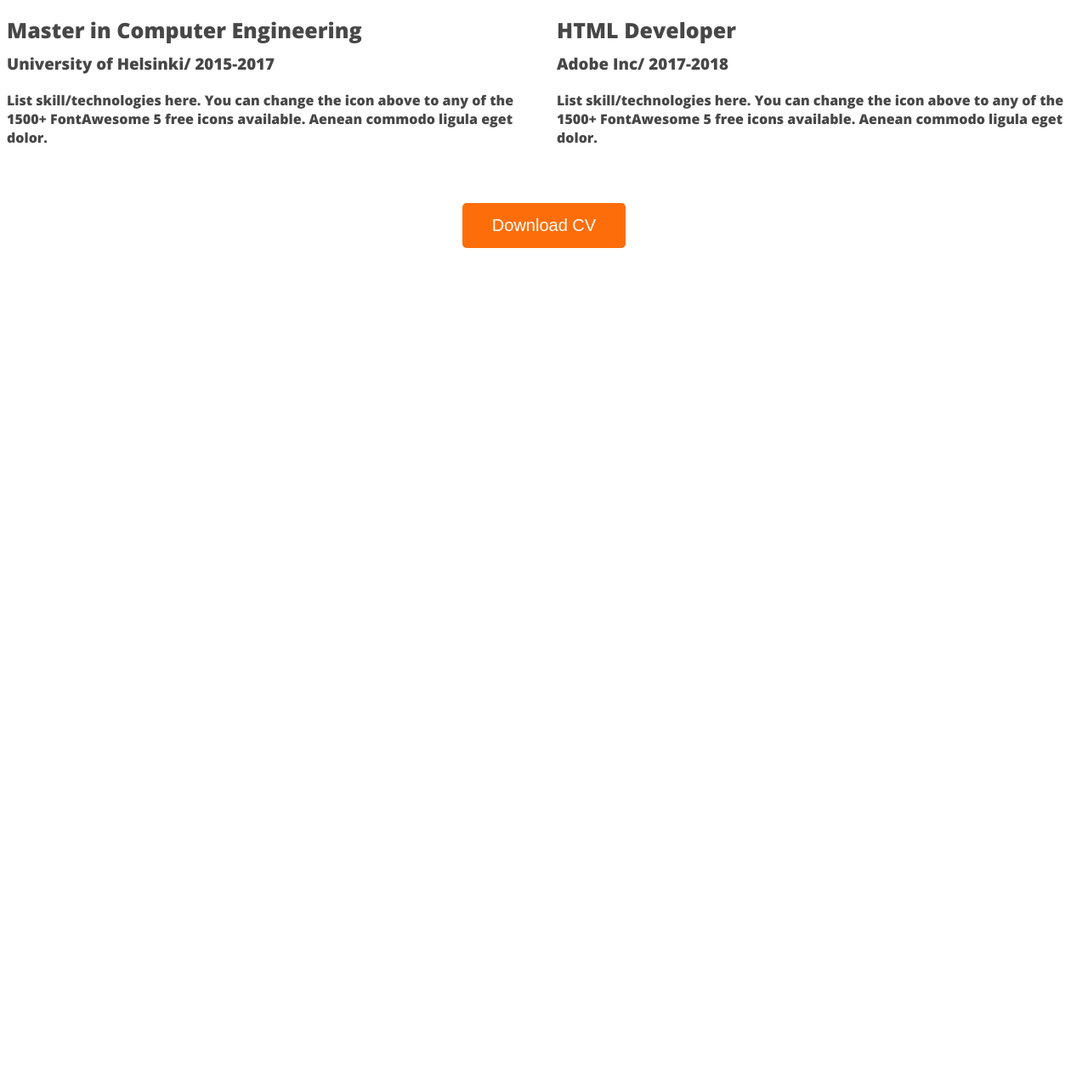
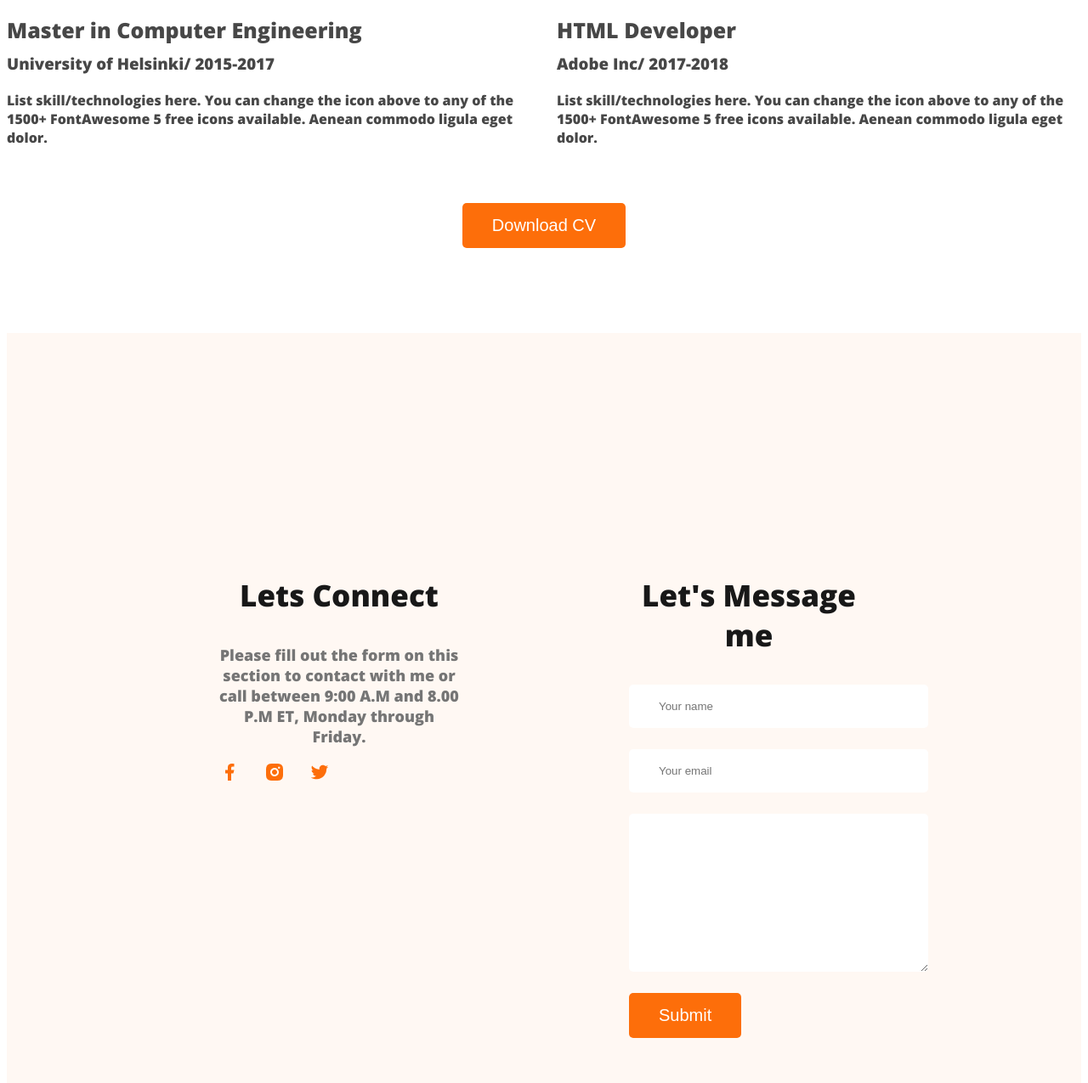
Before and after one commit to kiron-talukdar/Web-Developer-Portfolio, a plain HTML site: page index.html in a window 1280 px wide. Shown: the part 2807-4082 px from the top of the page at 85% size. Before the commit the page ends 3107 px from the top, so only its background shows below. Drawn offline with nearby package versions, Linux system fonts and the light colour scheme.

Commit message:
last commit

```diff
--- a/index.html
+++ b/index.html
@@ -177,7 +177,30 @@
 
     </main>
 
-    <footer>
+    <footer >
+
+        <div class="footer-column">
+            <h3 class="section-title">Lets Connect</h3>
+            <p class="section-description">Please fill out the form on this section to contact with me or call between 9:00 A.M and 8.00 P.M ET, Monday through Friday.</p>
+
+            <div class="social-links">
+                <a href=""><img src="images/icons/facebook.png" alt=""></a>
+                <a href=""><img src="images/icons/insta.png" alt=""></a>
+                <a href=""><img src="images/icons/twitter.png" alt=""></a>
+            </div>
+        </div>
+
+        <div class="footer-column">
+            <h3 class="section-title">Let's Message me </h3>
+
+            <form class="contact" action="">
+                <input type="text" placeholder="Your name">
+                <input type="email" placeholder="Your email">
+                <textarea  placeholder="Message" cols="30" rows="10"> </textarea>
+                <input class="btn-primary" type="submit" value="Submit">
+            </form>
+
+        </div>
 
     </footer>
 </body>
--- a/portfolio.css
+++ b/portfolio.css
@@ -176,3 +176,33 @@ main saction{
     text-align: center;
     margin-top: 50px;
 }
+
+/* footer section start */
+
+footer{
+    display: flex;
+    gap: 100px;
+    background: #fff8f3;
+    padding: 200px;
+    margin-top: 100px;
+
+}
+
+.footer-column{
+    width: 50%;
+    padding: 50px;
+}
+.social-links a{
+    margin-right: 25px;
+}
+/* contact form  css */
+.contact input[type="text"], .contact input[type="email"], textarea {
+    display: block;
+    margin-bottom: 25px;
+    padding: 18px 35px;
+    color: #757575;
+    border-radius: 5px;
+    background: #fff;
+    border: 0;
+    width: 100%;
+}
```
